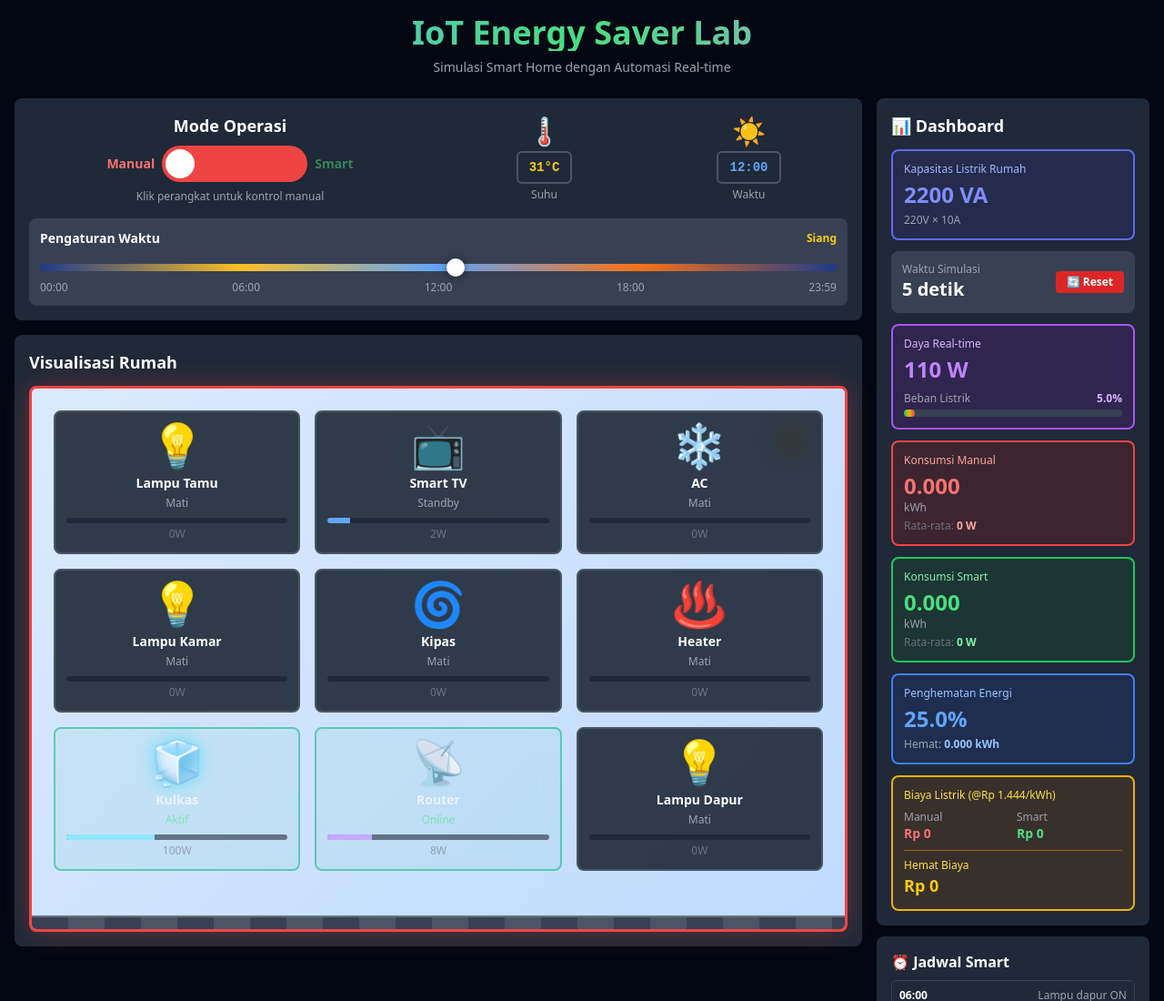
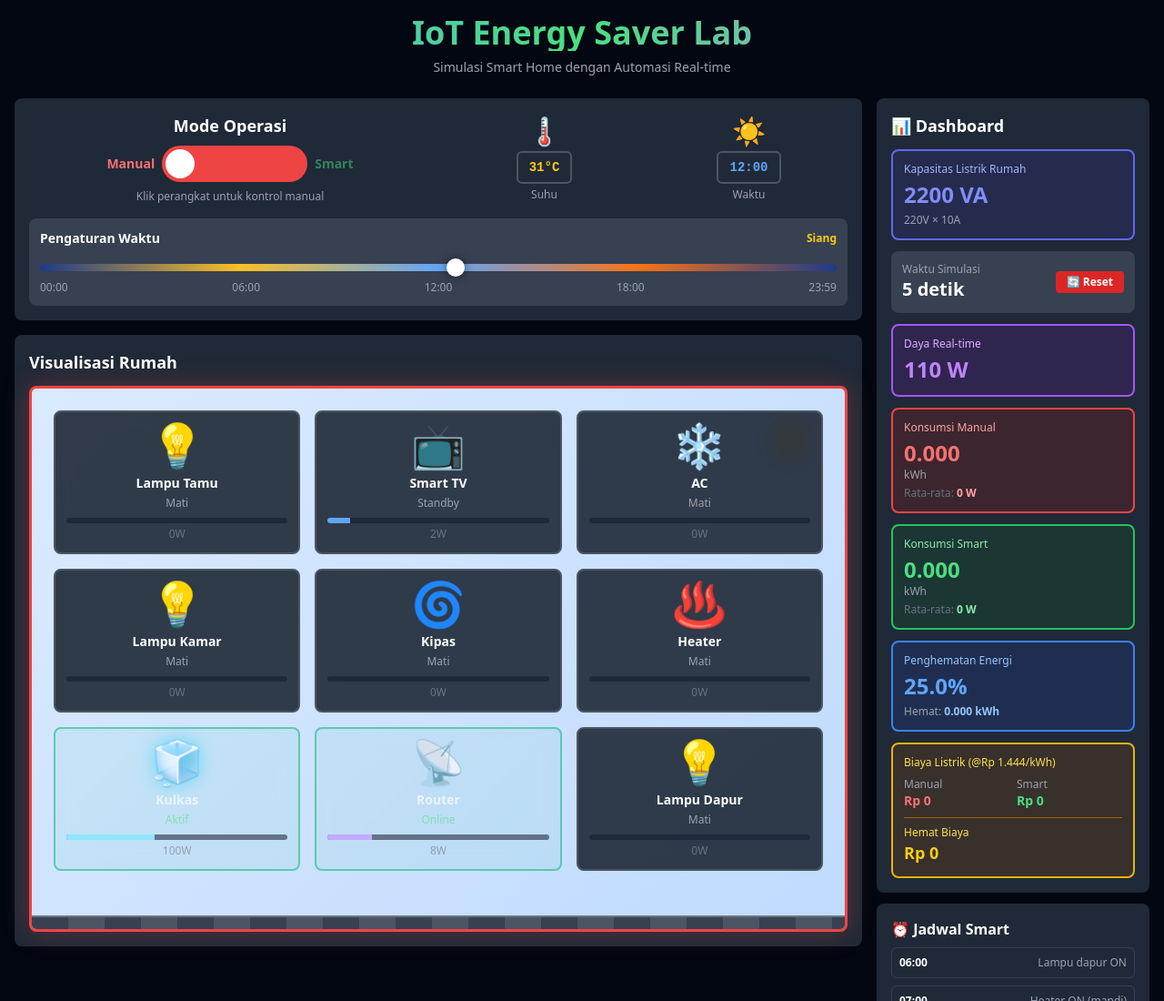
Before and after one commit to haddifauzan/iot_energy_lab, a plain HTML site: page index.html in a window 1280 px wide. Shown: the top 1100 px of the page at 91% size. Drawn offline with nearby package versions, Linux system fonts and the light colour scheme.

Commit message:
update daya real-time

```diff
--- a/index.html
+++ b/index.html
@@ -201,15 +201,6 @@
                 <div class="bg-purple-900/30 border-2 border-purple-500 rounded-lg p-2 sm:p-3 mb-2 sm:mb-3">
                     <p class="text-xs text-purple-300 mb-1">Daya Real-time</p>
                     <p id="current-power" class="text-xl sm:text-2xl font-bold text-purple-400">110 W</p>
-                    <div class="mt-2">
-                        <div class="flex justify-between text-xs mb-1">
-                            <span class="text-gray-400">Beban Listrik</span>
-                            <span id="load-percentage" class="text-purple-300 font-bold">5.0%</span>
-                        </div>
-                        <div class="w-full bg-gray-700 rounded-full h-2">
-                            <div id="load-bar" class="bg-gradient-to-r from-green-500 via-yellow-500 to-red-500 h-2 rounded-full transition-all" style="width: 5%"></div>
-                        </div>
-                    </div>
                 </div>
 
                 <div class="bg-red-900/30 border-2 border-red-500 rounded-lg p-2 sm:p-3 mb-2 sm:mb-3">
```
